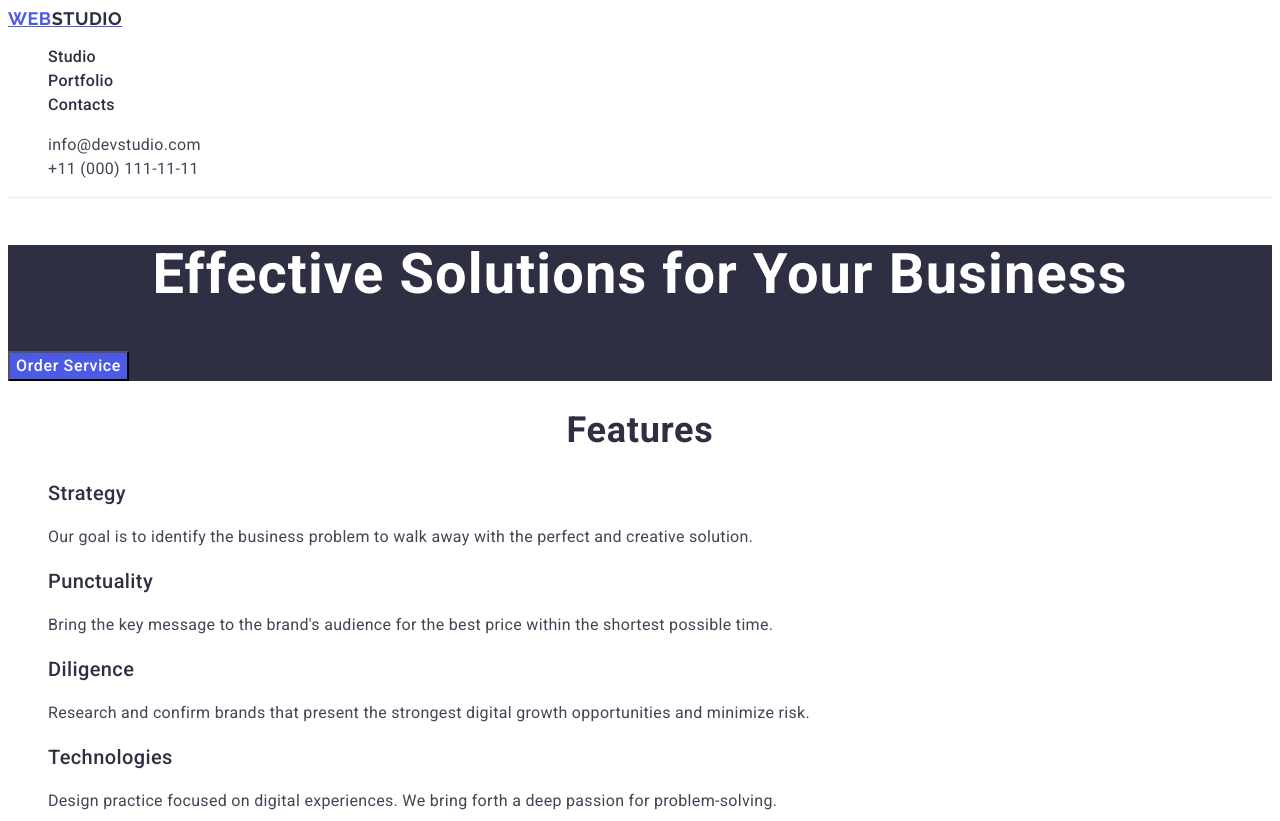
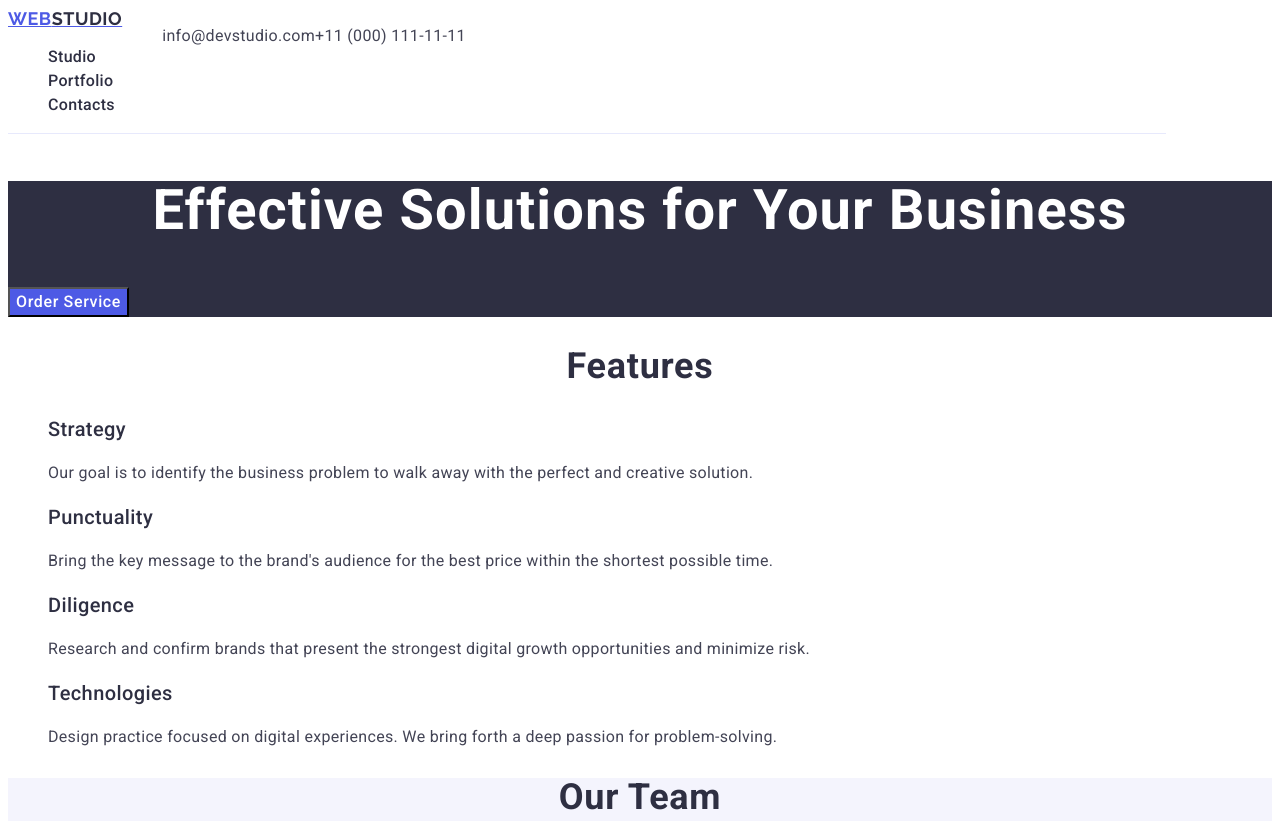
Before and after one commit to SorokaDmitroYriyovich/goit-markup-hw-03, a plain HTML site: page index.html in a window 1280 px wide. Shown: the top 821 px of the page. Drawn offline with Linux system fonts and the light colour scheme.

Commit message:
add index.html

```diff
--- a/css/styles.css
+++ b/css/styles.css
@@ -8,6 +8,12 @@ img {
 }
 .top-line {
     border-bottom: 1px solid #e7e9fc;
+    width: 1158px;
+
+}
+.container {
+    display: flex;
+    width: 1158px;
 }
 .logo {
     color: var(--iris, #4D5AE5);
@@ -47,6 +53,7 @@ img {
     color: var(--slate, #434455);
 }
 .adress-list {
+    display: flex;
     list-style-type: none;
     color: var(--slate, #434455);
     font-family: Roboto;
@@ -206,6 +213,7 @@ img {
 }
 .main-footer {
     background-color: #2e2f42;
+    padding: 100px 0;
 }
 .studio-footer {
     color: var(--cloud, #F4F4FD);
--- a/index.html
+++ b/index.html
@@ -14,21 +14,27 @@
 <body>
 
 <header class="top-line">
-    <div class="">
+    <div class="container">
+        <div class="top-line-menu-navigation">
             <nav>
+                <div class="top-line-menu-logo">
                     <a class="logo" href="./index.html">Web<span class="studio-top-line">Studio</span></a>
+                </div>
                 <ul class="menu-nav">
                     <li><a class="link-nav" href="./index.html">Studio</a></li>
                     <li><a class="link-nav" href="">Portfolio</a></li>
                     <li><a class="link-nav" href="">Contacts</a></li>
                 </ul>
             </nav>
+        </div>
+        <div class="top-line-menu-adress">
             <address class="adress">
                 <ul class="adress-list">
                     <li><a class="link-adress" href="mailto:info@devstudio.com">info@devstudio.com</a></li>
                     <li><a class="link-adress" href="tel:+110001111111">+11 (000) 111-11-11</a></li>
                 </ul>
             </address>
+        </div>
     </div>
 </header>
 
@@ -134,9 +140,10 @@
 </main>
 
 <footer class="main-footer">
+    <div class="container">
         <a class="logo" href="">Web<span class="studio-footer">Studio</span></a>
         <p class="main-footer-text">Increase the flow of customers and sales for your business with digital marketing & growth solutions.</p>
-
+    </div>
 </footer>
 
 </body>
```
Lines whose indentation alone changed are shown as unchanged.
